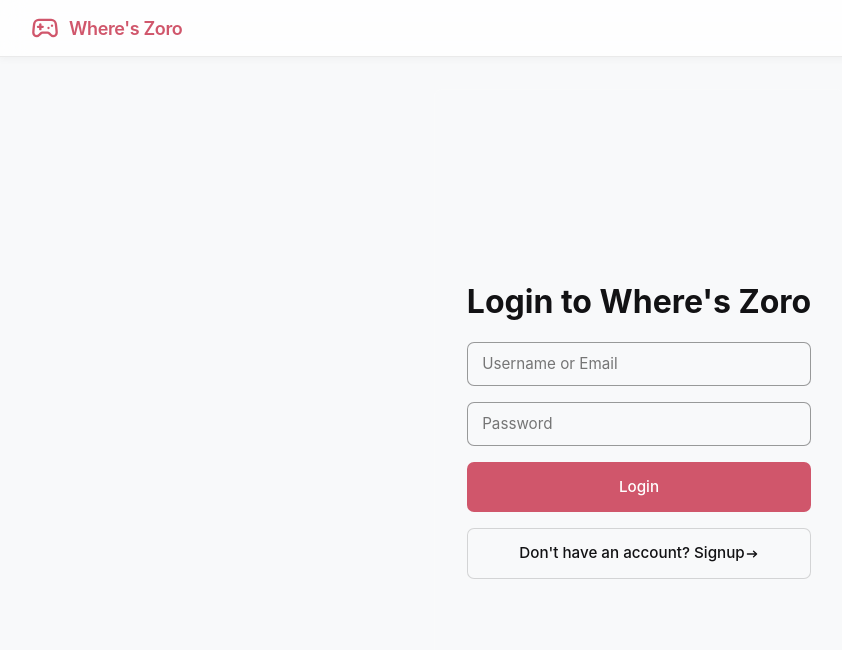
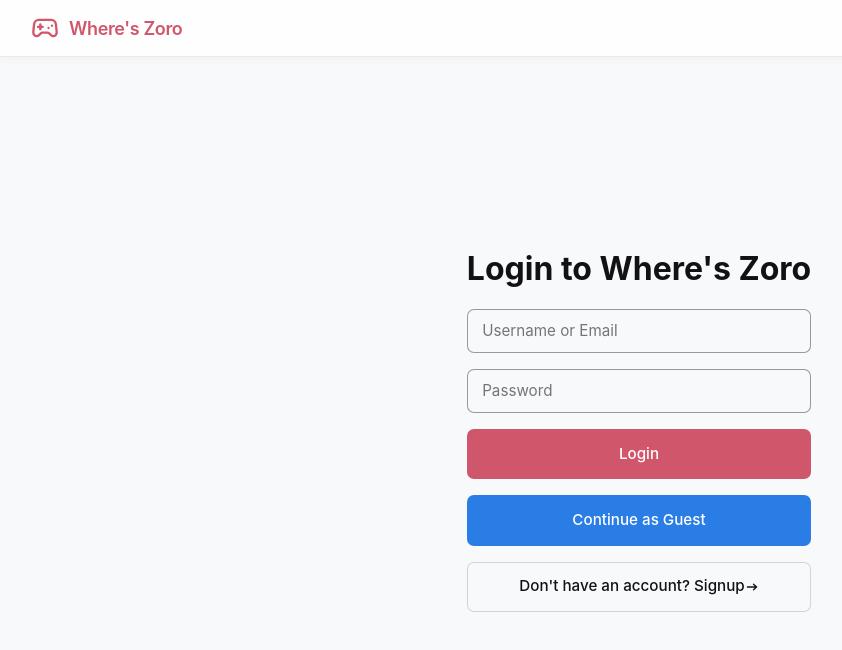
Before and after one commit to frrst-ian/where-is-zoro-client, a React (Vite) app: page /login in a window 1280 px wide. Shown: the top 650 px of the page, without its empty margins (1-843 px from the left). Built offline with nearby package versions, Linux system fonts and the light colour scheme.

Commit message:
feat: add guest login functionality

```diff
--- a/src/components/containers/AuthContainer.jsx
+++ b/src/components/containers/AuthContainer.jsx
@@ -11,13 +11,14 @@ const AuthContainer = () => {
   const [submitting, setSubmitting] = useState(false);
   const [error, setError] = useState("");
   const navigate = useNavigate();
+
   const handleSubmit = (e) => {
     e.preventDefault();
     setSubmitting(true);
     setError("");
     auth(identifier, password)
       .then((data) => {
-        login(data.token,data.user);
+        login(data.token, data.user);
         navigate("/game");
       })
       .catch((err) => {
@@ -28,8 +29,18 @@ const AuthContainer = () => {
       });
   };
 
+  const handleGuestLogin = () => {
+    const guestUser = {
+      id: `guest_${Date.now()}`,
+      username: null,
+      email: null,
+      isGuest: true,
+    };
+    login(null, guestUser);
+    navigate("/game");
+  };
+
   return (
-    <>
     <Auth
       error={error}
       onSubmit={handleSubmit}
@@ -38,8 +49,8 @@ const AuthContainer = () => {
       password={password}
       setPassword={setPassword}
       submitting={submitting}
+      onGuestLogin={handleGuestLogin}
     />
-    </>
   );
 };
 
--- a/src/components/containers/GamePageContainer.jsx
+++ b/src/components/containers/GamePageContainer.jsx
@@ -133,7 +133,7 @@ const GamePageContainer = () => {
   const handleSubmitScore = () => {
     setShowVictory(false);
 
-    if (user) {
+    if (user && !user.isGuest) {
       // Auto-submit for logged-in users
       handleAutoSubmit(user.username);
     } else {
--- a/src/components/ui/Auth.jsx
+++ b/src/components/ui/Auth.jsx
@@ -6,6 +6,7 @@ const Auth = ({
   password,
   setPassword,
   submitting,
+  onGuestLogin
 }) => {
   return (
     <div className="login">
@@ -33,6 +34,16 @@ const Auth = ({
           {submitting ? "Logging in..." : "Login"}
         </button>
 
+
+        <button
+          type="button"
+          className="btn --btn-guest"
+          onClick={onGuestLogin}
+          disabled={submitting}
+        >
+          Continue as Guest
+        </button>
+
         <a className="btn" rel="noopener noreferrer" href="/signup">
           Don't have an account? Signup
           <svg
--- a/src/styles/App.css
+++ b/src/styles/App.css
@@ -150,15 +150,14 @@
   width: 100%;
   height: auto;
   cursor: crosshair;
-  border-radius: 0.5rem;
-  border: 2px solid var(--accent);
+  border-radius: 0.65rem;
+  border: 6px solid var(--accent);
   transition:
     transform 0.3s ease,
     border-color 0.3s ease;
 }
 
 .gameImage_image:hover {
-  transform: scale(1.01);
   border-color: var(--primary);
 }
 
@@ -169,9 +168,9 @@
   gap: 0.6rem;
   padding: 1rem;
   border-radius: 0.5rem;
-  border: 1px solid rgba(0, 0, 0, 0.1);
-  background: rgba(255, 255, 255, 0.4);
-  backdrop-filter: blur(6px);
+  border: 1px solid rgba(0, 0, 0, 0.5);
+  background: rgba(255, 255, 255, 0.50);
+  backdrop-filter: blur(4px);
   min-width: 200px;
   z-index: 10;
   font-size: 1.1rem;
@@ -192,7 +191,7 @@
 
 .targetingBox select:hover,
 .targetingBox button:hover {
-  background: rgba(255, 255, 255, 0.5);
+  background: rgba(255, 255, 255, 0.8);
   transform: translateY(-1px);
 }
 
@@ -432,3 +431,14 @@ a.btn:hover {
   background: var(--secondary);
   color: var(--text2);
 }
+
+.--btn-guest {
+  background: var(--secondary);
+  color: white;
+  border-color: transparent;
+}
+
+.--btn-guest:hover {
+  opacity: 0.9;
+  transform: translateY(-1px);
+}
```
Lines whose indentation alone changed are shown as unchanged.
